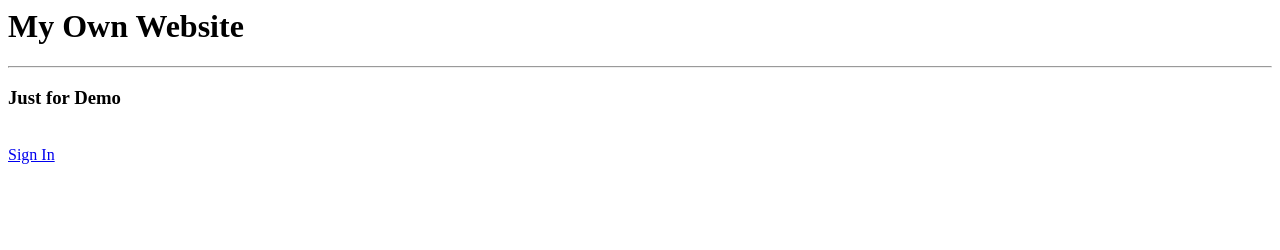
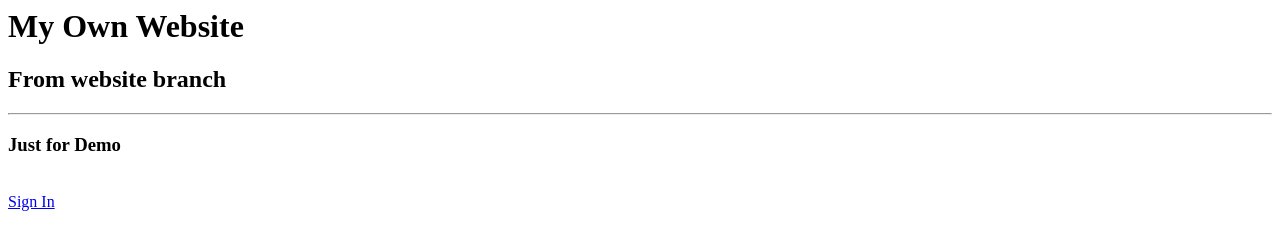
Before and after one commit to mahadevan-kounder/mydemoproject, a plain HTML site: page index.html in a window 1280 px wide. Drawn offline with Linux system fonts and the light colour scheme.

Commit message:
Update index.html

```diff
--- a/index.html
+++ b/index.html
@@ -4,6 +4,7 @@
   </head>
   <body>
     <h1>My Own Website</h1>
+    <h2>From website branch</h2>
     <hr>
     <h3>Just for Demo</h3>
     <br>
```
